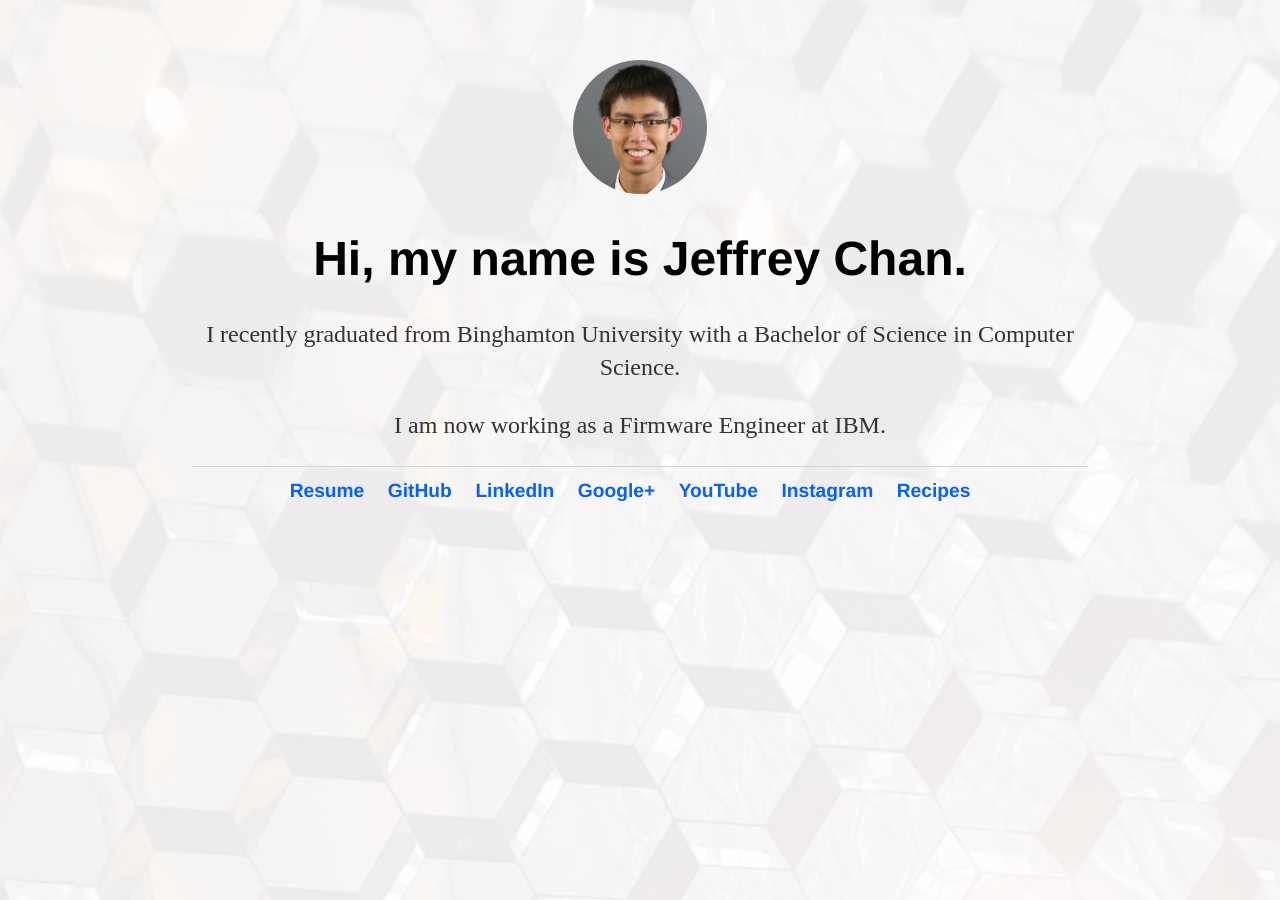
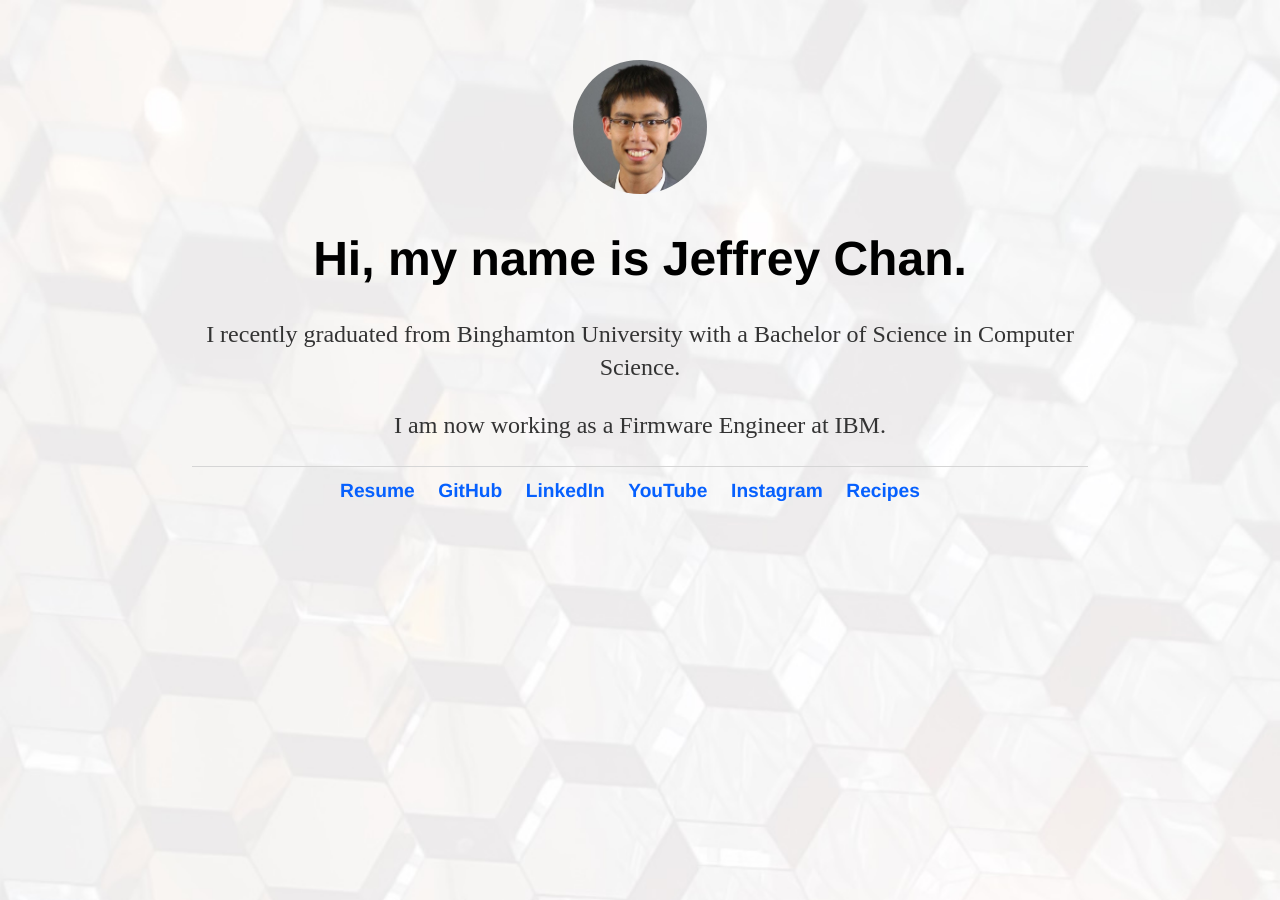
Before and after one commit to superjeffreyc/superjeffreyc.github.io, a Jekyll site: the page built from index.html, in a window 1280 px wide. Built offline with Jekyll 4.4.1, drawn with Linux system fonts in a browser that asks for light colours.

Commit message:
Remove google+ link

```diff
--- a/_layouts/default.html
+++ b/_layouts/default.html
@@ -16,7 +16,6 @@
         		<li><a target="_blank" href="https://github.com/superjeffreyc/Resume/blob/master/JeffreyChanResume.pdf">Resume</a></li>
         		<li><a target="_blank" href="https://github.com/superjeffreyc">GitHub</a></li>
         		<li><a target="_blank" href="https://www.linkedin.com/in/superjeffreyc/">LinkedIn</a></li>
-        		<li><a target="_blank" href="https://plus.google.com/115840603718926597076">Google+</a></li>
         		<li><a target="_blank" href="https://www.youtube.com/channel/UCgQW32iwizvw1aWG-WH9R0Q">YouTube</a></li>
         		<li><a target="_blank" href="https://www.instagram.com/superjeffreychan/">Instagram</a></li>
 			<li><a target="_blank" href="https://superjeffreyc.github.io/recipes/">Recipes</a></li>
```
